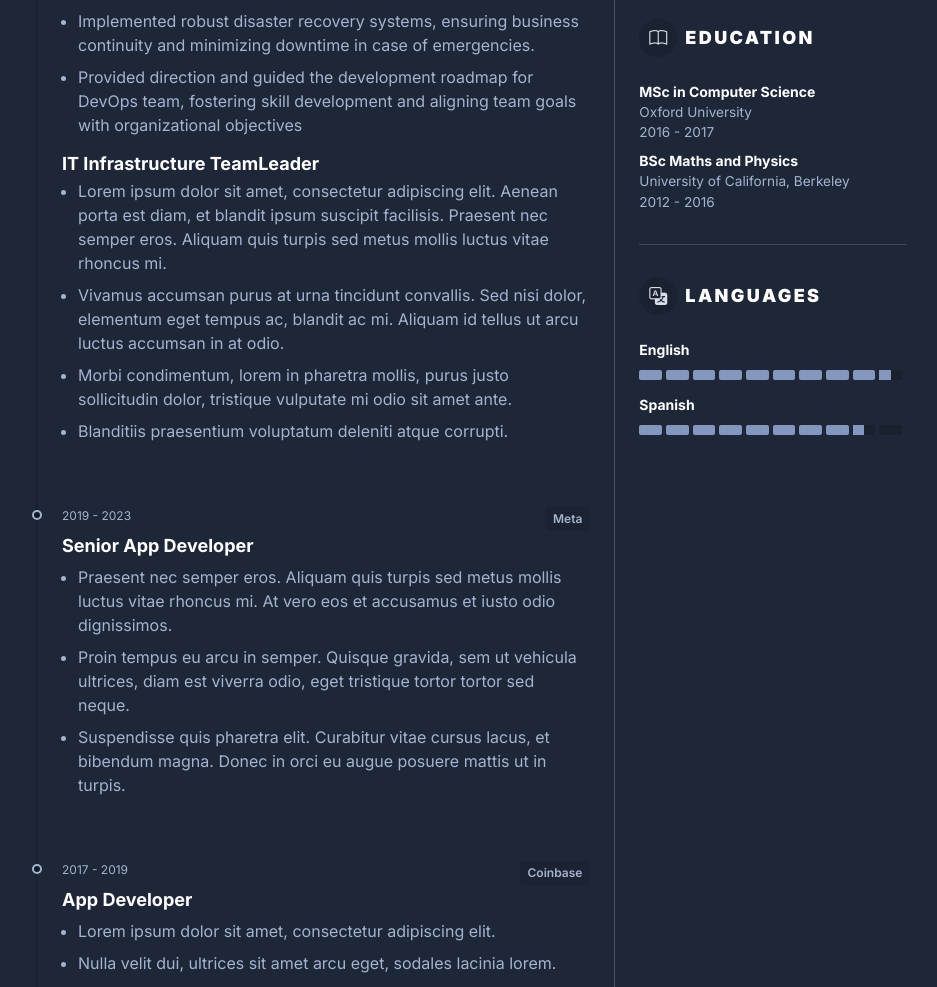
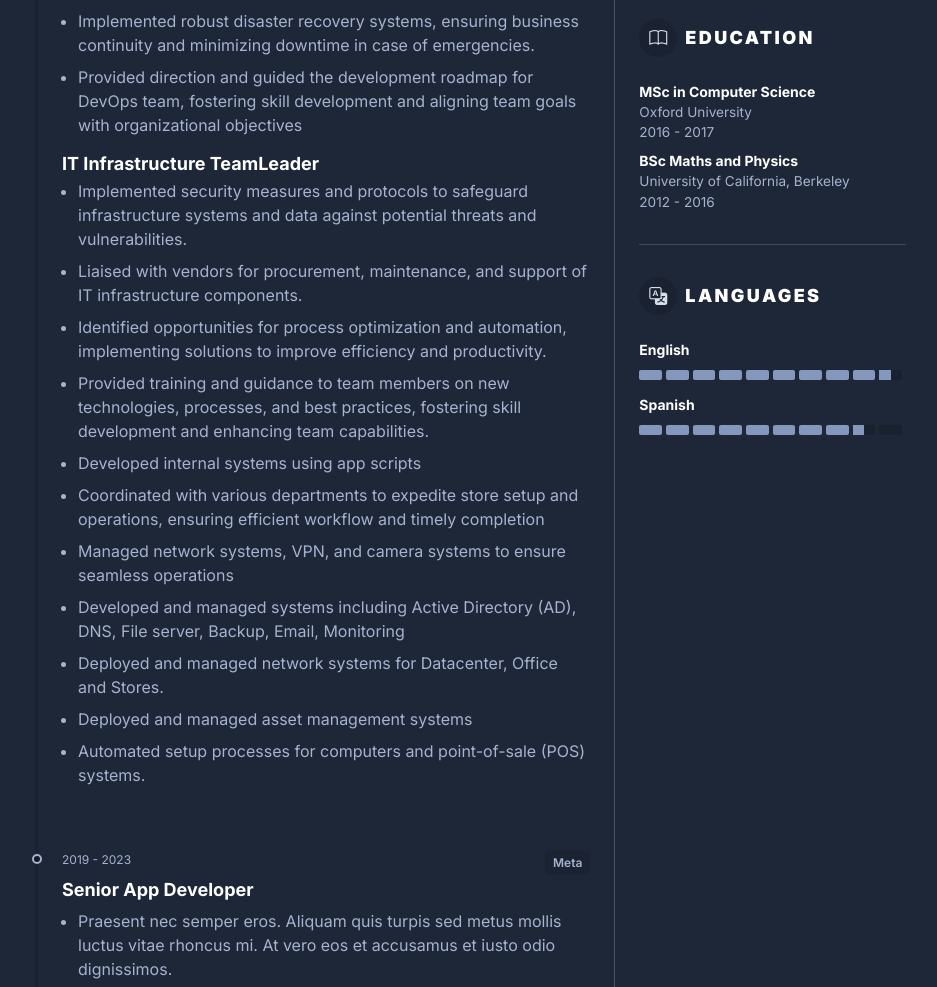
Before and after one commit to BinhPhuongIT/binhphuongit.github.io, a plain HTML site: page index.html in a window 1280 px wide. Shown: the part 1234-2221 px from the top of the page, without its empty margins (176-1113 px from the left). Drawn offline with nearby package versions, Linux system fonts and the light colour scheme.

Commit message:
update infras

```diff
--- a/index.html
+++ b/index.html
@@ -115,11 +115,18 @@
 													<h3 class="resume-position-title mb-1">IT Infrastructure TeamLeader</h3>
 
 												    <ul class="resume-timeline-list">
-													    <li>Lorem ipsum dolor sit amet, consectetur adipiscing elit. Aenean porta est diam, et blandit ipsum suscipit facilisis. Praesent nec semper eros. Aliquam quis turpis sed metus mollis luctus vitae rhoncus mi. </li>
-													    <li>Vivamus accumsan purus at urna tincidunt convallis. Sed nisi dolor, elementum eget tempus ac, blandit ac mi. Aliquam id tellus ut arcu luctus accumsan in at odio. </li>
+													    <li>Implemented security measures and protocols to safeguard infrastructure systems and data against potential threats and vulnerabilities. </li>
+													    <li>Liaised with vendors for procurement, maintenance, and support of IT infrastructure components. </li>
 
-													    <li>Morbi condimentum, lorem in pharetra mollis, purus justo sollicitudin dolor, tristique vulputate mi odio sit amet ante.</li>
-													    <li>Blanditiis praesentium voluptatum deleniti atque corrupti.</li>
+													    <li>Identified opportunities for process optimization and automation, implementing solutions to improve efficiency and productivity.</li>
+													    <li>Provided training and guidance to team members on new technologies, processes, and best practices, fostering skill development and enhancing team capabilities.</li>
+														<li>Developed internal systems using app scripts</li>
+														<li>Coordinated with various departments to expedite store setup and operations, ensuring efficient workflow and timely completion</li>
+														<li>Managed network systems, VPN, and camera systems to ensure seamless operations</li>
+														<li>Developed and managed systems including Active Directory (AD), DNS, File server, Backup, Email, Monitoring</li>
+														<li>Deployed and managed network systems for Datacenter, Office and Stores.</li>
+														<li>Deployed and managed asset management systems</li>
+														<li>Automated setup processes for computers and point-of-sale (POS) systems.</li>
 												    </ul>
 
 											    </div><!--//resume-timeline-item-desc-->
```
